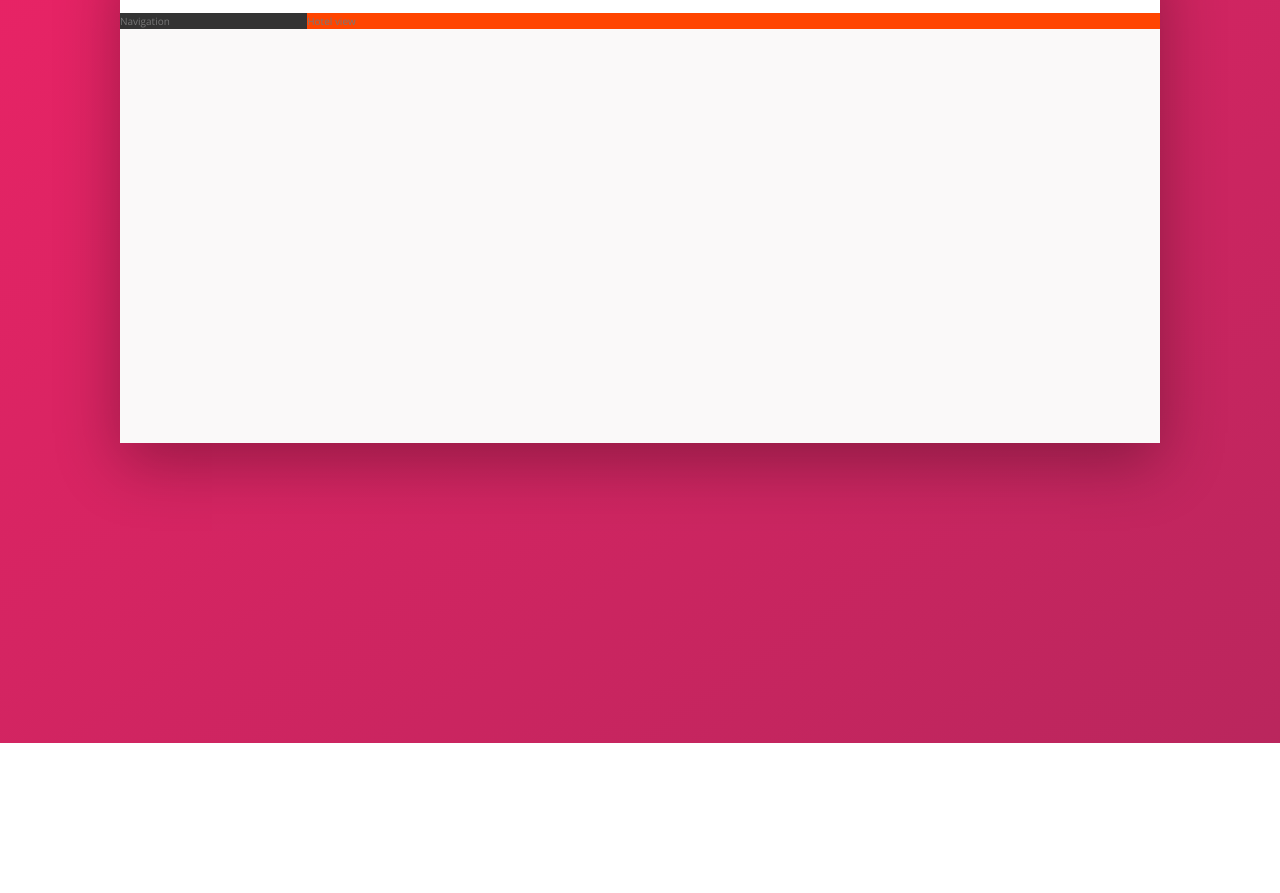
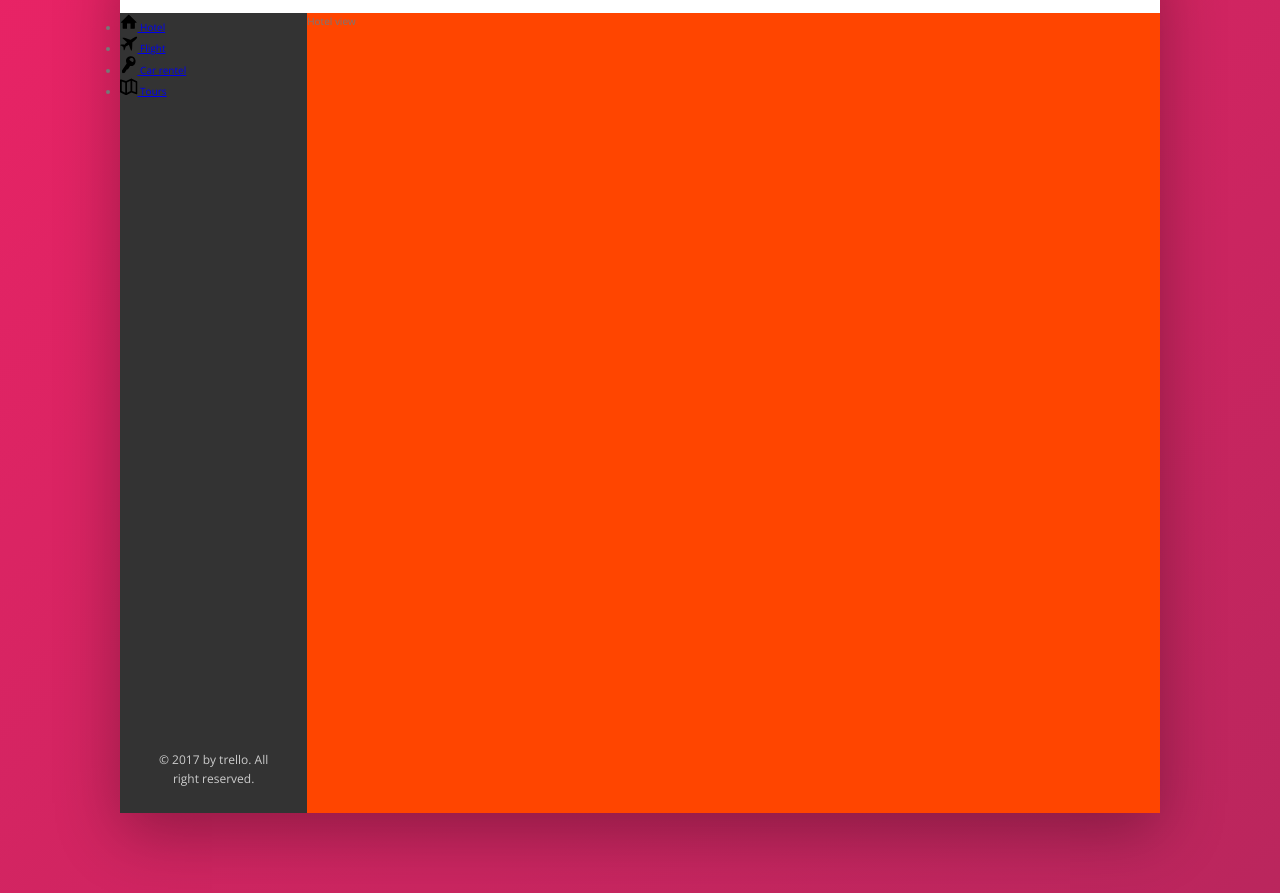
Before and after one commit to alamnr/Trillo, a website: page index.html in a window 1280 px wide. Shown: the part 137-1030 px from the top of the page. Before the commit the page ends 880 px from the top, so only its background shows below. Drawn offline with nearby package versions, Linux system fonts and the light colour scheme.

Commit message:
078 Building the Navigation - Part 1

```diff
--- a/index.html
+++ b/index.html
@@ -55,7 +55,44 @@
       </header>
       <div class="content">
         <nav class="sidebar">
-          Navigation
+          <ul class="side-nav">
+            <li class="side-nav__item">
+              <a href="#" class="side-nav__link">
+                <svg class="side-nav__icon">
+                  <use xlink:href="img/sprite.svg#icon-home"></use>
+                </svg>
+                <span>Hotel</span>
+              </a>
+            </li>
+            <li class="side-nav__item">
+              <a href="#" class="side-nav__link">
+                <svg class="side-nav__icon">
+                  <use xlink:href="img/sprite.svg#icon-aircraft"></use>
+                </svg>
+                <span>Flight</span>
+              </a>
+            </li>
+            <li class="side-nav__item">
+              <a href="#" class="side-nav__link">
+                <svg class="side-nav__icon">
+                  <use xlink:href="img/sprite.svg#icon-key"></use>
+                </svg>
+                <span>Car rentel</span>
+              </a>
+            </li>
+            <li class="side-nav__item">
+              <a href="#" class="side-nav__link">
+                <svg class="side-nav__icon">
+                  <use xlink:href="img/sprite.svg#icon-map"></use>
+                </svg>
+                <span>Tours</span>
+              </a>
+            </li>
+          </ul>
+
+          <div class="legal">
+            &copy; 2017 by trello. All right reserved.
+          </div>
         </nav>
         <main class="hotel-view">
           Hotel view
--- a/sass/_base.scss
+++ b/sass/_base.scss
@@ -44,5 +44,5 @@ body {
   background-size: cover;
   background-repeat: no-repeat;
 
-  height: 100vh;
+  //height: 100vh;
 }
--- a/sass/_component.scss
+++ b/sass/_component.scss
@@ -113,3 +113,27 @@
   &__user-name {
   }
 }
+
+/////////////////////////////////
+// Side Nav
+
+.side-nav {
+  &__item {
+  }
+  &__link {
+  }
+  &__icon {
+    width: 1.75rem;
+    height: 1.75rem;
+  }
+}
+
+/////////////////////////////////
+// Legal text
+
+.legal {
+  font-size: 1.2rem;
+  text-align: center;
+  padding: 2.5rem;
+  color: var(--color-grey-light-4);
+}
--- a/sass/_layout.scss
+++ b/sass/_layout.scss
@@ -25,11 +25,16 @@
 .sidebar {
   background-color: var(--color-grey-dark-1);
   flex: 0 0 18%;
+
+  display: flex;
+  flex-direction: column;
+  justify-content: space-between;
 }
 
 .hotel-view {
   background-color: #fff;
+  //Test
   background-color: orangered;
-
+  height: 80rem;
   flex: 1;
 }
```
Also changed, not shown: css/style.css.
